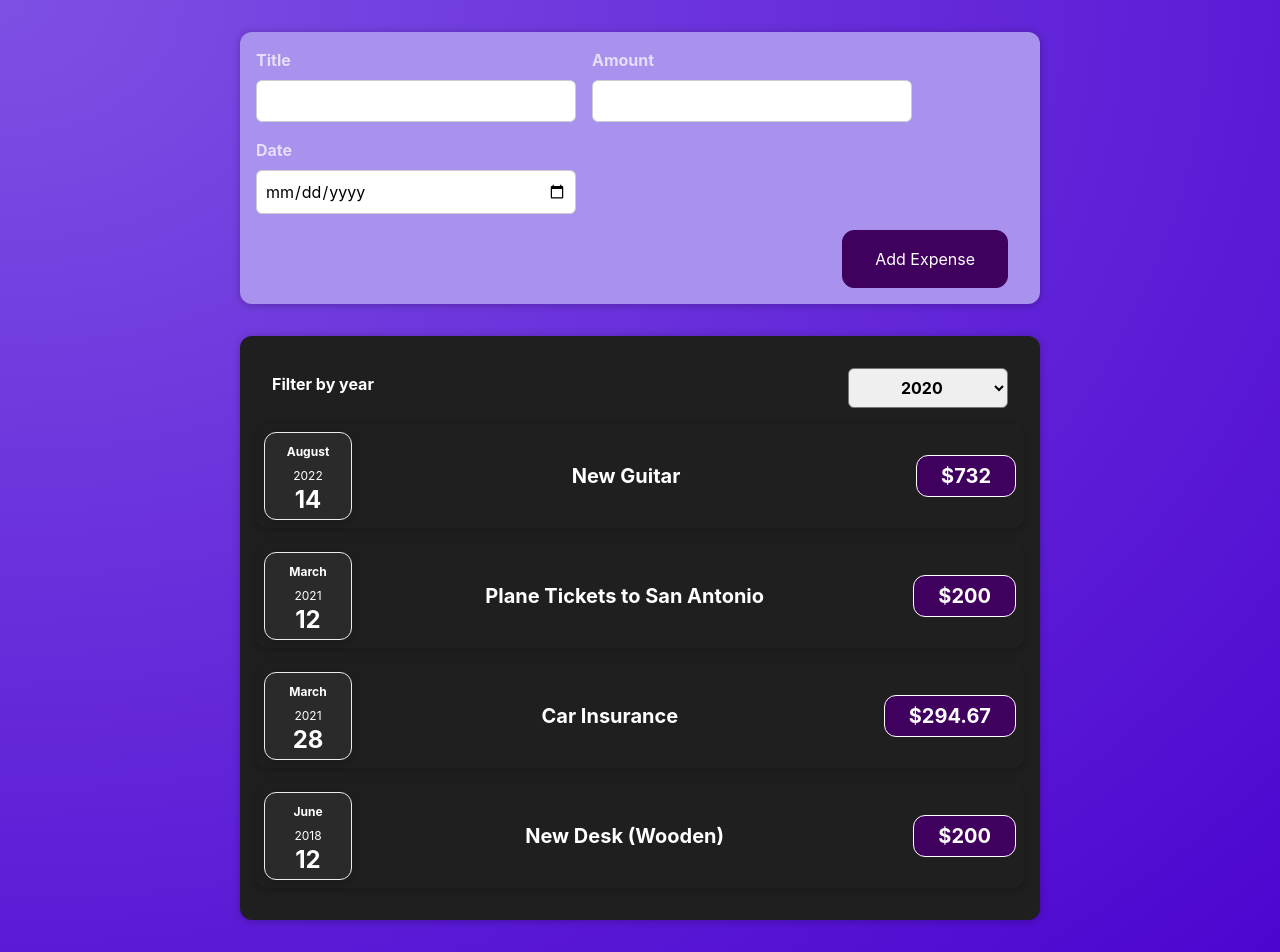
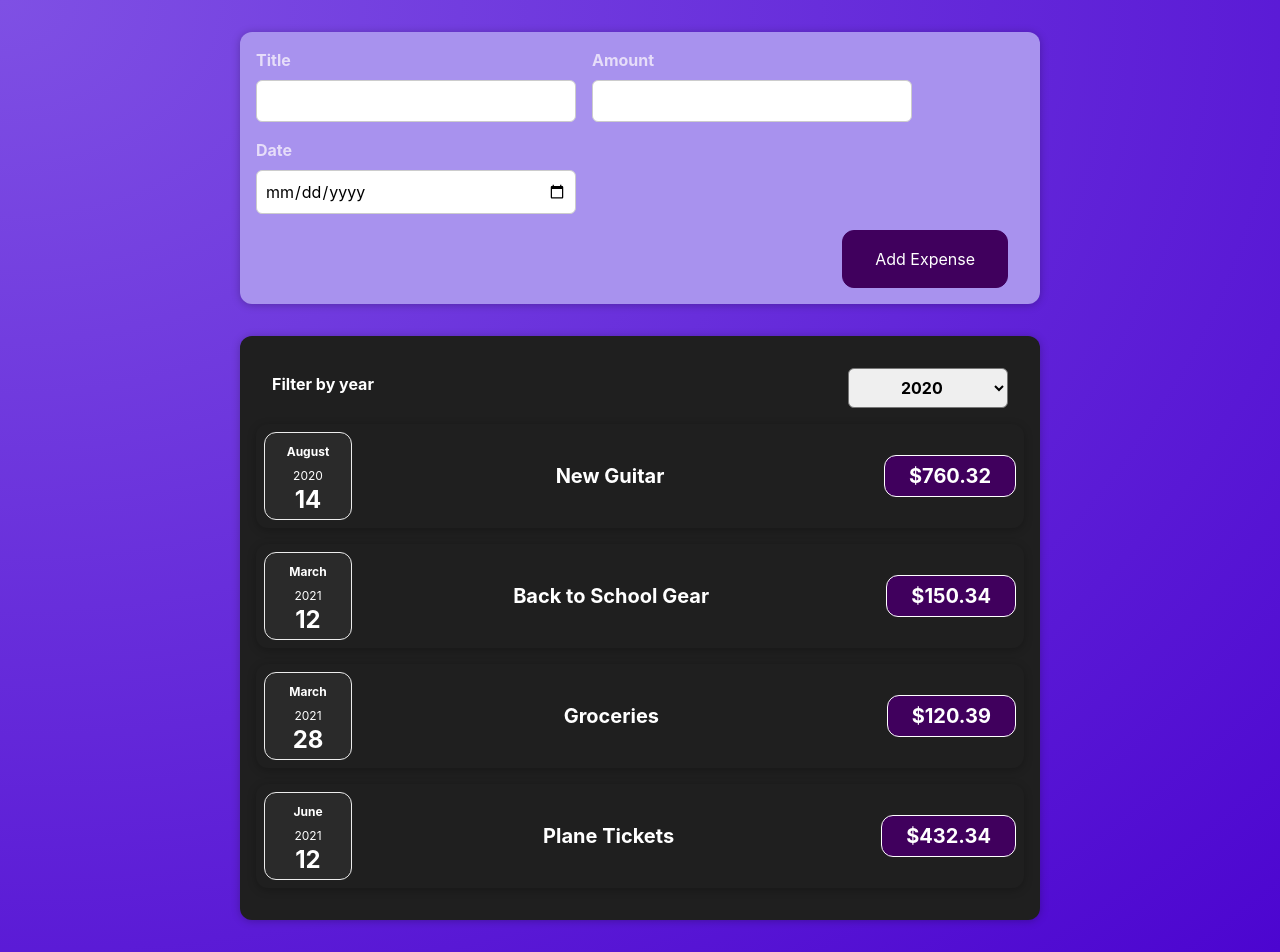
Before and after one commit to mhgarry/check_expenses, a React (Vite) app in the folder client/: page / in a window 1280 px wide. Built offline with nearby package versions, Linux system fonts and the light colour scheme.

Commit message:
adjust code to be uniform with instructor

```diff
--- a/client/src/App.jsx
+++ b/client/src/App.jsx
@@ -1,45 +1,54 @@
-import ExpenseDisplay from "./components/Expenses/ExpenseDisplay";
-import NewExpense from "./components/NewExpense/NewExpense";
+import React from 'react';
 
-function App() {
+import NewExpense from './components/NewExpense/NewExpense';
+import Expenses from './components/Expenses/ExpenseDisplay';
+
+const App = () => {
 	const expenses = [
 		{
-			id: "e1",
-			title: "New Guitar",
-			amount: 732,
-			date: new Date(2022, 7, 14),
+			id: 'e1',
+			title: 'New Guitar',
+			amount: 760.32,
+			date: new Date(2020, 7, 14),
 		},
 		{
-			id: "e2",
-			title: "Plane Tickets to San Antonio",
-			amount: 200,
-			date: new Date(2021, 2, 12),
+			id: 'e2',
+			title: 'Back to School Gear',
+			amount: 150.34,
+			date: new Date(2021, 2, 12)
 		},
 		{
-			id: "e3",
-			title: "Car Insurance",
-			amount: 294.67,
+			id: 'e3',
+			title: 'Groceries',
+			amount: 120.39,
 			date: new Date(2021, 2, 28),
 		},
 		{
-			id: "e4",
-			title: "New Desk (Wooden)",
-			amount: 200,
-			date: new Date(2018, 5, 12),
+			id: 'e4',
+			title: 'Plane Tickets',
+			amount: 432.34,
+			date: new Date(2021, 5, 12),
 		},
 	];
 
 	const addExpenseHandler = expense => {
-		console.log('in app.js');
+		console.log('In App.js');
 		console.log(expense);
 	};
+
+	// return React.createElement(
+	//   'div',
+	//   {},
+	//   React.createElement('h2', {}, "Let's get started!"),
+	//   React.createElement(Expenses, { items: expenses })
+	// );
 
 	return (
 		<div>
 			<NewExpense onAddExpense={addExpenseHandler} />
-			<ExpenseDisplay expense={expenses} />
+			<Expenses items={expenses} />
 		</div>
 	);
-};
+}
 
 export default App;
--- a/client/src/components/Expenses/ExpenseDate.jsx
+++ b/client/src/components/Expenses/ExpenseDate.jsx
@@ -1,16 +1,16 @@
-import Card from "../Card/Card";
-import "./ExpenseDate.css";
+import './ExpenseDate.css';
+
 const ExpenseDate = (props) => {
-	const month = props.expense.date.toLocaleString("en-US", { month: "long" });
-	const day = props.expense.date.toLocaleString("en-US", { day: "2-digit" });
-	const year = props.expense.date.getFullYear();
+	const month = props.date.toLocaleString('en-US', { month: 'long' });
+	const day = props.date.toLocaleString('en-US', { day: '2-digit' });
+	const year = props.date.getFullYear();
 
 	return (
-		<Card className='expense-date'>
+		<div className='expense-date'>
 			<div className='expense-date__month'>{month}</div>
 			<div className='expense-date__year'>{year}</div>
 			<div className='expense-date__day'>{day}</div>
-		</Card>
+		</div>
 	);
 };
 
--- a/client/src/components/Expenses/ExpenseDisplay.jsx
+++ b/client/src/components/Expenses/ExpenseDisplay.jsx
@@ -1,10 +1,11 @@
-import { useState } from "react";
-import Card from "../Card/Card";
-import "./ExpenseDisplay.css";
-import ExpenseItem from "./ExpenseItem";
-import ExpenseFilter from "./ExpenseFilter";
+import React, { useState } from 'react';
 
-const ExpenseDisplay = (props) => {
+import ExpenseItem from './ExpenseItem';
+import Card from '../UI/Card';
+import ExpenseFilter from './ExpenseFilter';
+import './ExpenseDisplay.css';
+
+const Expenses = (props) => {
 	const [filteredYear, setFilteredYear] = useState('2020');
 
 	const filterChangeHandler = selectedYear => {
@@ -14,13 +15,30 @@ const ExpenseDisplay = (props) => {
 	return (
 		<div>
 			<Card className='expenses'>
-				<ExpenseFilter onChangeFilter={filterChangeHandler} selected={filteredYear} />
-				{props.expense.map((expense) => (
-					<ExpenseItem key={expense.id} expense={expense} />
-				))}
+				<ExpenseFilter selected={filteredYear} onChangeFilter={filterChangeHandler} />
+				<ExpenseItem
+					title={props.items[0].title}
+					amount={props.items[0].amount}
+					date={props.items[0].date}
+				/>
+				<ExpenseItem
+					title={props.items[1].title}
+					amount={props.items[1].amount}
+					date={props.items[1].date}
+				/>
+				<ExpenseItem
+					title={props.items[2].title}
+					amount={props.items[2].amount}
+					date={props.items[2].date}
+				/>
+				<ExpenseItem
+					title={props.items[3].title}
+					amount={props.items[3].amount}
+					date={props.items[3].date}
+				/>
 			</Card>
-		</div >
+		</div>
 	);
 };
 
-export default ExpenseDisplay;
+export default Expenses;
--- a/client/src/components/Expenses/ExpenseFilter.jsx
+++ b/client/src/components/Expenses/ExpenseFilter.jsx
@@ -10,13 +10,10 @@ const ExpenseFilter = (props) => {
             <div className='expenses-filter__control'>
                 <label>Filter by year</label>
                 <select value={props.selected} onChange={dropdownChangeHandler}>
-                    <option value='2024'>2024</option>
-                    <option value='2023'>2023</option>
                     <option value='2022'>2022</option>
                     <option value='2021'>2021</option>
                     <option value='2020'>2020</option>
                     <option value='2019'>2019</option>
-                    <option value='2018'>2018</option>
                 </select>
             </div>
         </div>
--- a/client/src/components/Expenses/ExpenseItem.jsx
+++ b/client/src/components/Expenses/ExpenseItem.jsx
@@ -1,30 +1,19 @@
-import Card from "../Card/Card";
-import ExpenseDate from "./ExpenseDate";
-import "./ExpenseItem.css";
-import React, { useState } from "react";
+import React from 'react';
+
+import ExpenseDate from './ExpenseDate';
+import Card from '../UI/Card';
+import './ExpenseItem.css';
 
 const ExpenseItem = (props) => {
-	// useState(); // updates the state of a component to show different data on the screen. Must be called inside of component functions nor nested functions
-	// useState() returns an array with exactly 2 elements
-	// 1st element is the current state
-	// 2nd element is a function that allows us to update the state
-	// use state returns current value and a function to assign to a new value
-	// each component has its own state
-
-	const [title, setTitle] = useState(props.expense.title);
-
-
-
 	return (
-
 		<Card className='expense-item'>
-			<ExpenseDate expense={props.expense} />
+			<ExpenseDate date={props.date} />
 			<div className='expense-item__description'>
-				<h2>{title}</h2>
-				<div className='expense-item__price'>${props.expense.amount}</div>
+				<h2>{props.title}</h2>
+				<div className='expense-item__price'>${props.amount}</div>
 			</div>
 		</Card>
 	);
-};
+}
 
 export default ExpenseItem;
```
Also changed, not shown: client/src/components/UI/Card.css (renamed from client/src/components/Card/Card.css), client/src/components/UI/Card.jsx (renamed from client/src/components/Card/Card.jsx).
